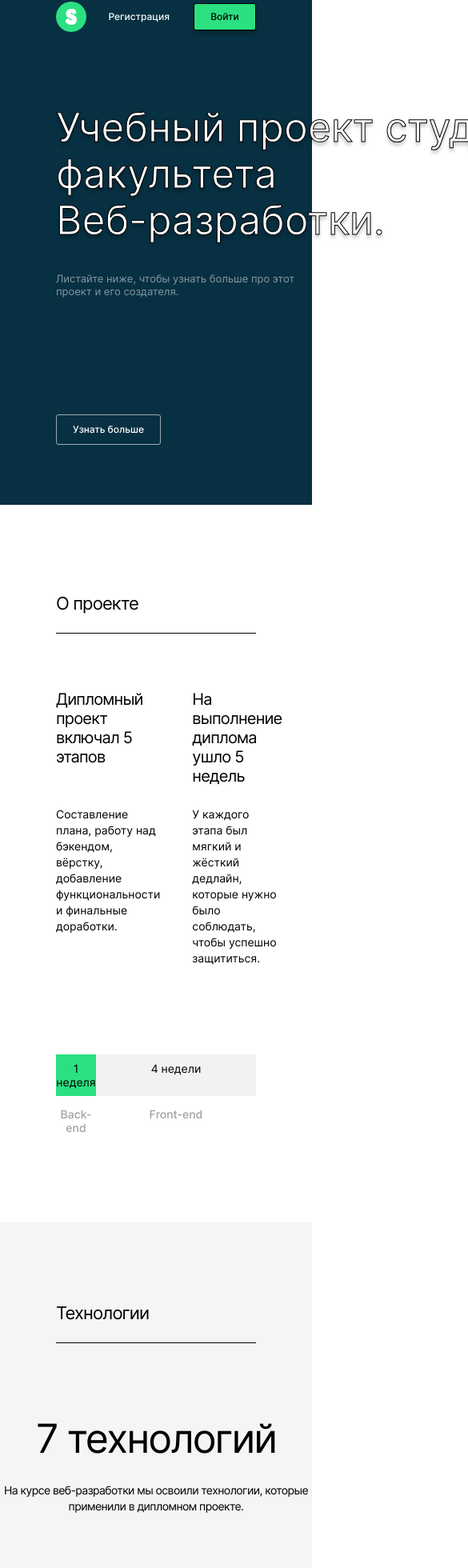
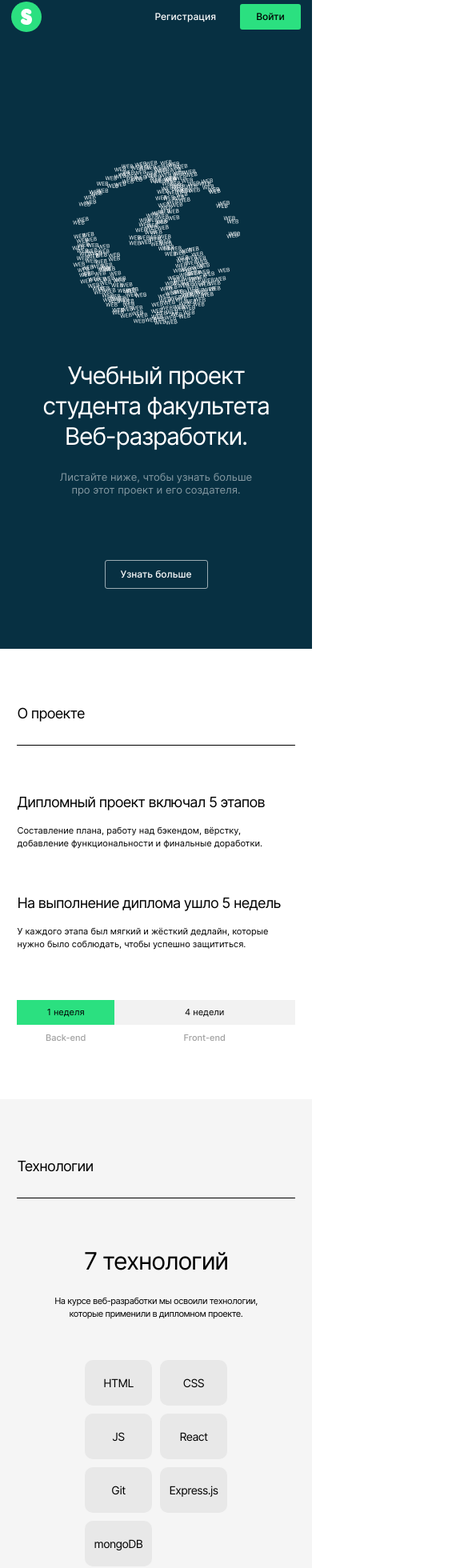
Before and after one commit to muravevanastya/movies-explorer-frontend, a React (Create React App) app: page / in a window 390 px wide. Shown: the part 16-1976 px from the top of the page at 80% size, 585 px wide, since content can reach past the window. Built offline with nearby package versions, Linux system fonts and the light colour scheme.

Commit message:
сделала адаптив для главной страницы

```diff
--- a/src/components/AboutMe/AboutMe.jsx
+++ b/src/components/AboutMe/AboutMe.jsx
@@ -11,8 +11,7 @@ function AboutMe() {
           <p className='about-me__job'>Фронтенд-разработчик, 20 лет</p>
           <p className='about-me__text'>Я родилась в Калининграде, жила в Санкт-Петербурге, училась в Нидерландах, а полгода назад переехала на Кипр.
           Променяла карьеру экономиста на путь программиста. Год назад начала проходить курсы по веб-разработке от Яндекс Практикума и с тех пор развиваюсь
-          в этой сфере: участвую в проектах со своими единомышленниками, создаю собственные проекты для пополнения портфолио, решаю алгоритмические задачи,
-          читаю дополнительную литературу. Моя цель - не стабильность, а постоянное развитие своих навыков.</p>
+          в этой сфере.</p>
           <p className='about-me__github'>Github</p>
         </div>
         <img className='about-me__photo' src={studentPhoto} alt="Фото Анастасии" />
--- a/src/components/AboutProject/AboutProject.css
+++ b/src/components/AboutProject/AboutProject.css
@@ -1,13 +1,13 @@
 .about-project {
   width: 100%;
-  padding: 110px 0;
+  padding: 111px 0;
   display: flex;
   flex-direction: column;
   align-items: center;
 }
 
 .about-project__title {
-  width: calc(100% - 70px * 2);
+  width: 89%;
   font-weight: 400;
   font-size: 22px;
   line-height: 27px;
@@ -17,7 +17,7 @@
 }
 
 .about-project__description {
-  width: calc(100% - 70px * 2);
+  width: 89%;
   display: grid;
   grid-template-columns: 1fr 1fr;
   row-gap: 26px;
@@ -43,7 +43,7 @@
   grid-template-columns: 20% auto;
   row-gap: 14px;
   margin-top: 110px;
-  width: calc(100% - 70px * 2);
+  width: 89%;
 }
 
 .about-project__backend-weeks {
@@ -73,3 +73,73 @@
   color: #A0A0A0;
   text-align: center;
 }
+
+@media screen and (max-width: 769px) {
+  .about-project {
+    padding: 90px 0;
+  }
+
+  .about-project__description {
+    row-gap: 22px;
+    column-gap: 30px;
+  }
+
+  .about-project__description-in-weeks {
+    margin-top: 87px;
+  }
+}
+
+@media screen and (max-width: 445px) {
+  .about-project {
+    padding: 70px 0;
+  }
+
+  .about-project__title {
+    font-size: 18px;
+    line-height: 22px;
+    padding-bottom: 28px;
+  }
+
+  .about-project__description {
+    grid-template-columns: 1fr;
+    margin-top: 60px;
+    row-gap: 16px;
+  }
+
+  .about-project__subtitle {
+    font-size: 18px;
+    line-height: 22px;
+  }
+
+  .about-project__subtitle:last-of-type {
+    grid-column: 1;
+    grid-row: 3;
+    margin-top: 40px;
+  }
+
+  .about-project__text {
+    font-size: 11px;
+    line-height: 16px;
+  }
+
+  .about-project__description-in-weeks {
+    grid-template-columns: 35% auto;
+    row-gap: 10px;
+    margin-top: 62px;
+  }
+
+  .about-project__backend-weeks {
+    font-size: 11px;
+    line-height: 13px;
+  }
+
+  .about-project__frontend-weeks {
+    font-size: 11px;
+    line-height: 13px;
+  }
+
+  .about-project__description-in-weeks-text {
+    font-size: 11px;
+    line-height: 13px;
+  }
+}
--- a/src/components/Footer/Footer.css
+++ b/src/components/Footer/Footer.css
@@ -5,7 +5,7 @@
 }
 
 .footer__text {
-  width: calc(100% - 70px * 2);
+  width: 89%;
   font-weight: 400;
   font-size: 13px;
   line-height: 16px;
@@ -16,7 +16,7 @@
 }
 
 .footer__container {
-  width: calc(100% - 70px * 2);
+  width: 89%;
   display: flex;
   justify-content: space-between;
   margin: 20px 0;
@@ -47,3 +47,43 @@
   text-decoration: none;
   color: #000000;
 }
+
+@media screen and (max-width: 769px) {
+  .footer__container {
+    width: 92%;
+  }
+}
+
+@media screen and (max-width: 450px) {
+  .footer__text {
+    font-size: 12px;
+    line-height: 15px;
+  }
+
+  .footer__container {
+    flex-direction: column-reverse;
+    align-items: center;
+    margin-top: 30px;
+  }
+
+  .footer__copyright {
+    margin-top: 30px;
+    font-size: 12px;
+    line-height: 15px;
+    color: #A0A0A0;
+  }
+
+  .footer__nav-list {
+    flex-direction: column;
+    align-items: center;
+  }
+
+  .footer__nav-list-item {
+    font-size: 12px;
+    line-height: 15px;
+  }
+
+  .footer__nav-list-item:first-of-type {
+    margin: 0 0 12px 0;
+  }
+}
--- a/src/components/Header/Header.css
+++ b/src/components/Header/Header.css
@@ -1,12 +1,15 @@
 .header {
+  width: 100%;
   background-color: #073042;
+  display: flex;
+  justify-content: center;
 }
 
 .header__container {
+  width: 89%;
   display: flex;
   justify-content: space-between;
-  align-items: center;
-  padding: 18px 70px 0;
+  padding-top: 18px;
 }
 
 .header__logo {
@@ -44,3 +47,38 @@
   font-size: 12px;
   line-height: 16px;
 }
+
+@media screen and (max-width: 769px) {
+  .header__container {
+    width: calc(100% - 30px * 2);
+  }
+
+  .header__login {
+    border: none;
+    box-shadow: 0px 0px 0px rgba(0, 0, 0, 0);
+  }
+}
+
+@media screen and (max-width: 550px) {
+  .header__container {
+    width: calc(100% - 14px * 2);
+  }
+}
+
+@media screen and (max-width: 321px) {
+  .header__registration {
+    font-size: 10px;
+    line-height: 16px;
+    margin-right: 14px;
+  }
+
+  .header__login {
+    width: 54px;
+    height: 26px;
+  }
+
+  .header__login-text {
+    font-size: 10px;
+    line-height: 16px;
+  }
+}
--- a/src/components/Promo/Promo.css
+++ b/src/components/Promo/Promo.css
@@ -1,14 +1,20 @@
 .promo {
+  width: 100%;
   background-color: #073042;
   display: flex;
   justify-content: center;
 }
 
 .promo__container {
-  width: calc(100% - 70px * 2);
+  width: 89%;
   display: flex;
   justify-content: space-between;
   padding: 90px 0 75px;
+}
+
+.promo__description {
+  display: flex;
+  flex-direction: column;
 }
 
 .promo__title {
@@ -18,7 +24,7 @@
   font-weight: 400;
   font-size: 50px;
   line-height: 58px;
-  width: 640px;
+  max-width: 640px;
   margin-bottom: 36px;
 }
 
@@ -27,9 +33,8 @@
   font-size: 13px;
   line-height: 16px;
   color: #FFFFFF;
-  mix-blend-mode: normal;
   opacity: 0.5;
-  width: 310px;
+  max-width: 310px;
   margin-bottom: 146px;
 }
 
@@ -43,11 +48,84 @@
   border: 1px solid rgba(255, 255, 255, 0.6);
   border-radius: 3px;
   cursor: pointer;
-  padding: 10px 20px;
   font-family: 'Inter';
   font-style: normal;
   font-weight: 500;
   font-size: 12px;
   line-height: 16px;
   color: #FFFFFF;
+  width: 129px;
+  height: 36px;
 }
+
+@media screen and (max-width: 1024px) {
+  .promo__container {
+    flex-direction: column-reverse;
+    align-items: center;
+  }
+
+  .promo__description {
+    align-items: center;
+  }
+
+  .promo__title {
+    font-size: 45px;
+    line-height: 50px;
+    text-align: center;
+    margin: 48px 0 0 0;
+    text-shadow: 0px 0px 0px rgba(0, 0, 0, 0);
+    -webkit-text-stroke: 0px #000000;
+  }
+
+  .promo__subtitle {
+    max-width: 260px;
+    text-align: center;
+    margin: 22px 0 92px 0;
+  }
+}
+
+@media screen and (max-width: 769px) {
+  .promo__container {
+    padding: 160px 0 75px;
+  }
+
+  .promo__title {
+    font-size: 40px;
+    line-height: 50px;
+  }
+}
+
+@media screen and (max-width: 550px) {
+  .promo__title {
+    width: 350px;
+    font-size: 35px;
+    line-height: 38px;
+    letter-spacing: -0.04em;
+    margin-top: 44px;
+  }
+
+  .promo__subtitle {
+    margin: 24px 0 80px 0;
+  }
+}
+
+@media screen and (max-width: 400px) {
+  .promo__picture {
+    width: 210px;
+    height: 206px;
+  }
+
+  .promo__title {
+    width: 300px;
+    font-size: 30px;
+    line-height: 38px;
+    letter-spacing: -0.04em;
+    margin-top: 44px;
+  }
+}
+
+@media screen and (max-width: 321px) {
+  .promo__container {
+    padding: 88px 0 30px;
+  }
+}
--- a/src/components/Promo/Promo.jsx
+++ b/src/components/Promo/Promo.jsx
@@ -6,7 +6,7 @@ function Promo() {
     <section className='promo'>
       <div className='promo__container'>
         <div className='promo__description'>
-          <h1 className='promo__title'>Учебный проект студента факультета <p>Веб-разработки.</p></h1>
+          <h1 className='promo__title'>Учебный проект студента факультета Веб-разработки.</h1>
           <p className='promo__subtitle'>Листайте ниже, чтобы узнать больше про этот проект и его создателя.</p>
           <button className='promo__more-button'>Узнать больше</button>
         </div>
--- a/src/components/Techs/Techs.css
+++ b/src/components/Techs/Techs.css
@@ -8,7 +8,7 @@
 }
 
 .techs__title {
-  width: calc(100% - 70px * 2);
+  width: 89%;
   font-weight: 400;
   font-size: 22px;
   line-height: 27px;
@@ -36,9 +36,9 @@
 }
 
 .techs__stack {
-  display: flex;
+  display: grid;
+  grid-template-columns: repeat(7, 1fr);
   margin-top: 100px;
-  justify-content: space-between;
   gap: 10px;
 }
 
@@ -58,3 +58,76 @@
   line-height: 17px;
   letter-spacing: -0.04em;
 }
+
+@media screen and (max-width: 769px) {
+  .techs {
+    padding: 90px 0;
+  }
+
+  .techs__subtitle {
+    margin-top: 80px;
+  }
+
+  .techs__text {
+    margin-top: 22px;
+    font-size: 12px;
+    line-height: 18px;
+  }
+
+  .techs__stack {
+    margin-top: 83px;
+  }
+
+  .techs__stack-item {
+    width: 84px;
+    height: 57px;
+  }
+}
+
+@media screen and (max-width: 691px) {
+  .techs__stack {
+    grid-template-columns: repeat(5, 1fr);
+  }
+}
+
+@media screen and (max-width: 610px) {
+  .techs__stack {
+    grid-template-columns: repeat(4, 1fr);
+  }
+}
+
+@media screen and (max-width: 500px) {
+  .techs__stack {
+    grid-template-columns: repeat(3, 1fr);
+  }
+}
+
+@media screen and (max-width: 445px) {
+  .techs {
+    padding: 73px 0;
+  }
+
+  .techs__title {
+    font-size: 18px;
+    line-height: 22px;
+    padding-bottom: 28px;
+  }
+
+  .techs__subtitle {
+    margin-top: 60px;
+    font-size: 30px;
+    line-height: 36px;
+  }
+
+  .techs__text {
+    max-width: 292px;
+    margin-top: 24px;
+    font-size: 11px;
+    line-height: 16px;
+  }
+
+  .techs__stack {
+    margin-top: 50px;
+    grid-template-columns: repeat(2, 1fr);
+  }
+}
```
Also changed, not shown: src/components/AboutMe/AboutMe.css (+157 -3 lines), src/components/Portfolio/Portfolio.css (+59 -7 lines).
